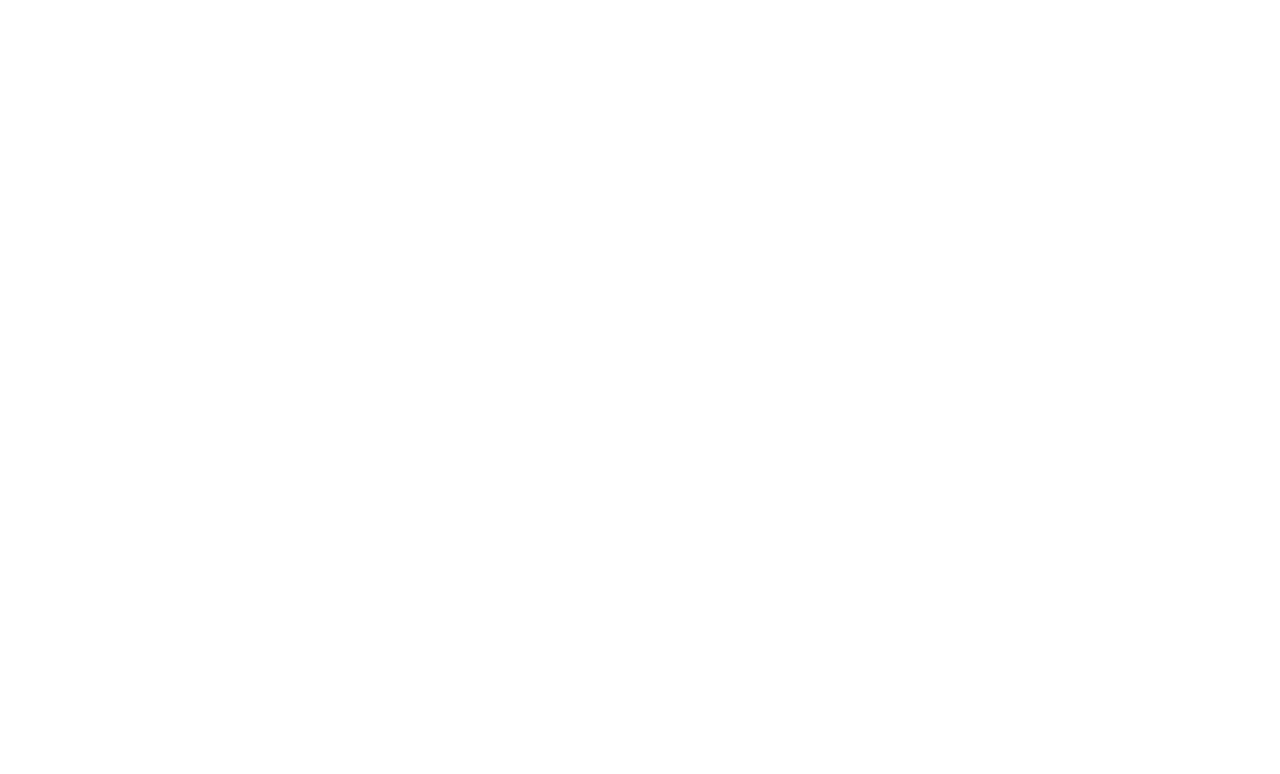
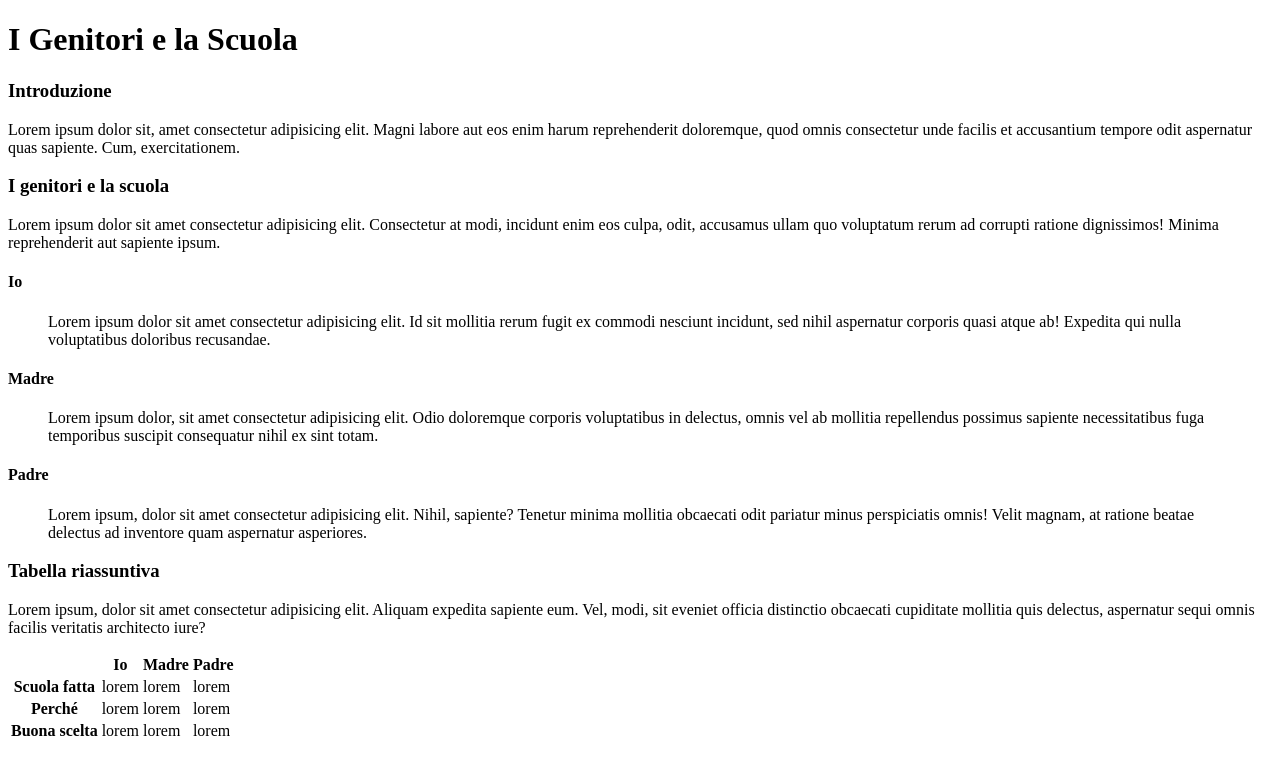
Before and after one commit to MuttoniSamuele/sito-scuola-genitori, a plain HTML site: page index.html in a window 1280 px wide. Drawn offline with Linux system fonts and the light colour scheme.

Commit message:
Add basic structure

```diff
--- a/index.html
+++ b/index.html
@@ -9,6 +9,62 @@
 </head>
 <body>
   <main>
+    <h1>I Genitori e la Scuola</h1>
+
+    <section>
+      <h3>Introduzione</h3>
+      <p>Lorem ipsum dolor sit, amet consectetur adipisicing elit. Magni labore aut eos enim harum reprehenderit doloremque, quod omnis consectetur unde facilis et accusantium tempore odit aspernatur quas sapiente. Cum, exercitationem.</p>
+    </section>
+
+    <section>
+      <h3>I genitori e la scuola</h3>
+      <p>Lorem ipsum dolor sit amet consectetur adipisicing elit. Consectetur at modi, incidunt enim eos culpa, odit, accusamus ullam quo voluptatum rerum ad corrupti ratione dignissimos! Minima reprehenderit aut sapiente ipsum.</p>
+      <div>
+        <h4>Io</h4>
+        <blockquote>
+          Lorem ipsum dolor sit amet consectetur adipisicing elit. Id sit mollitia rerum fugit ex commodi nesciunt incidunt, sed nihil aspernatur corporis quasi atque ab! Expedita qui nulla voluptatibus doloribus recusandae.
+        </blockquote>
+        <h4>Madre</h4>
+        <blockquote>
+          Lorem ipsum dolor, sit amet consectetur adipisicing elit. Odio doloremque corporis voluptatibus in delectus, omnis vel ab mollitia repellendus possimus sapiente necessitatibus fuga temporibus suscipit consequatur nihil ex sint totam.
+        </blockquote>
+        <h4>Padre</h4>
+        <blockquote>
+          Lorem ipsum, dolor sit amet consectetur adipisicing elit. Nihil, sapiente? Tenetur minima mollitia obcaecati odit pariatur minus perspiciatis omnis! Velit magnam, at ratione beatae delectus ad inventore quam aspernatur asperiores.
+        </blockquote>
+      </div>
+    </section>
+
+    <section>
+      <h3>Tabella riassuntiva</h3>
+      <p>Lorem ipsum, dolor sit amet consectetur adipisicing elit. Aliquam expedita sapiente eum. Vel, modi, sit eveniet officia distinctio obcaecati cupiditate mollitia quis delectus, aspernatur sequi omnis facilis veritatis architecto iure?</p>
+      <table>
+        <tr>
+          <td></td>
+          <th>Io</th>
+          <th>Madre</th>
+          <th>Padre</th>
+        </tr>
+        <tr>
+          <th>Scuola fatta</th>
+          <td>lorem</td>
+          <td>lorem</td>
+          <td>lorem</td>
+        </tr>
+        <tr>
+          <th>Perché</th>
+          <td>lorem</td>
+          <td>lorem</td>
+          <td>lorem</td>
+        </tr>
+        <tr>
+          <th>Buona scelta</th>
+          <td>lorem</td>
+          <td>lorem</td>
+          <td>lorem</td>
+        </tr>
+      </table>
+    </section>
 
   </main>
 </body>
```
